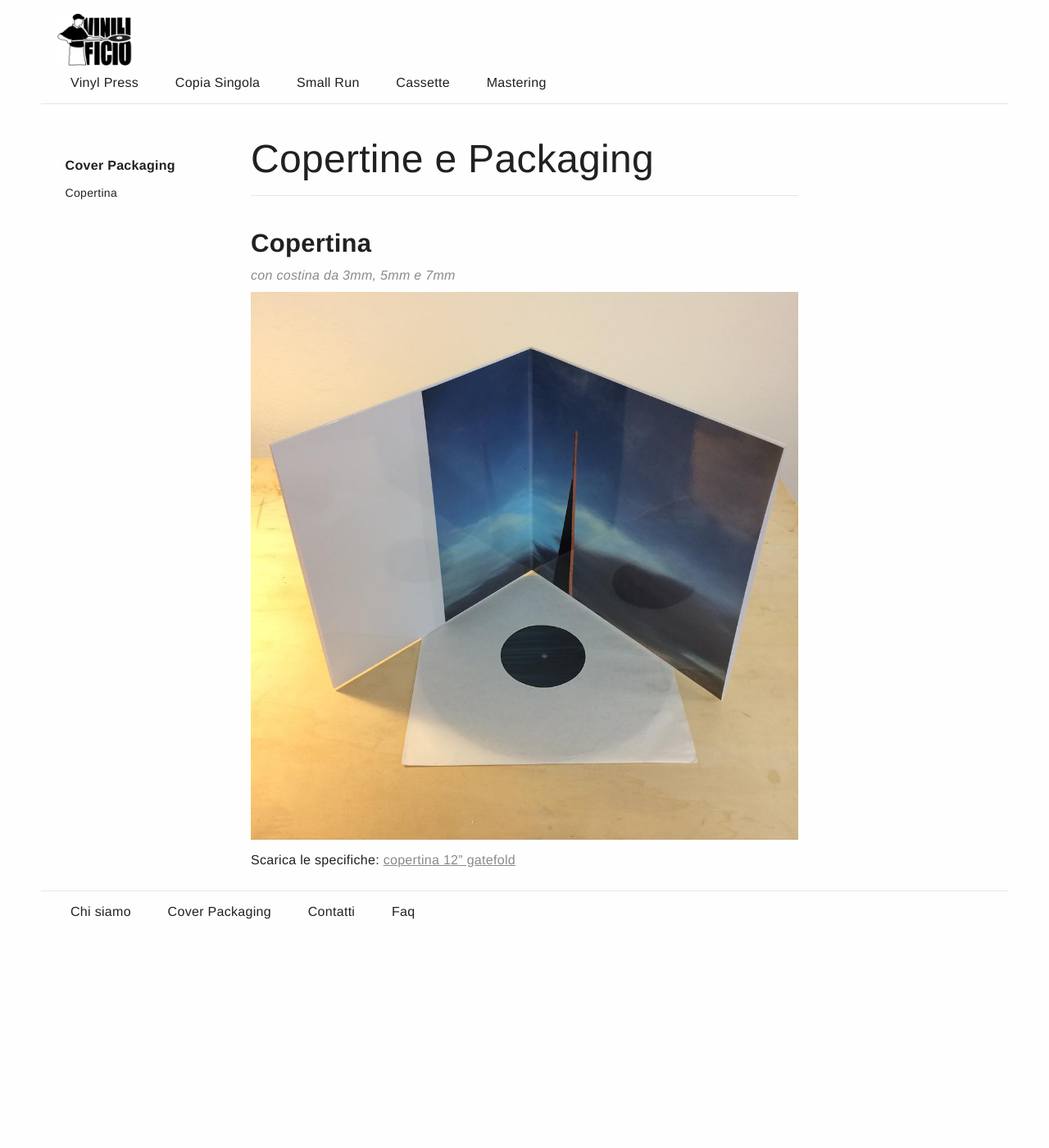
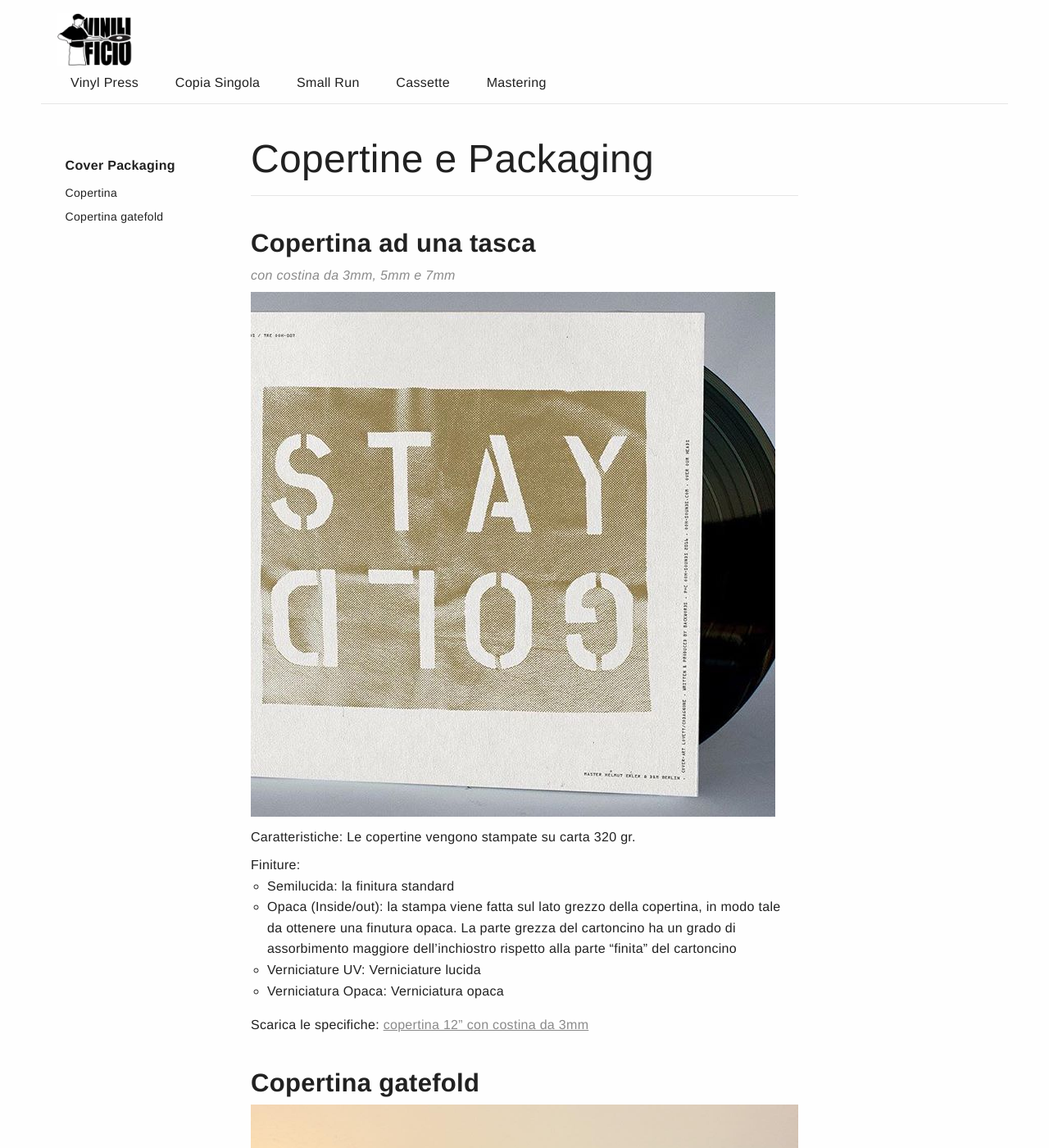
Before and after one commit to Vinilificio/Vinilificio.github.io, a Jekyll site: the page built from _pages/cover_packaging.md, in a window 1280 px wide and 1400 px high. Shown: the whole window at 82% size. Built offline with Jekyll 4.4.1, drawn with Linux system fonts in a browser that asks for light colours; some of the changed text lies outside the part shown.

Commit message:
Update cover_packaging.md

```diff
--- a/_pages/cover_packaging.md
+++ b/_pages/cover_packaging.md
@@ -2,17 +2,44 @@
 title: Cover Packaging
 menu:
 - titolo: Copertina
-  id: copertina
+  id: copertina_ad_una_tasca
+- titolo: Copertina gatefold
+  id: copertina-gatefold
 published: true
 ---
 
 # Copertine e Packaging
 
-### Copertina
+### Copertina ad una tasca
 *con costina da 3mm, 5mm e 7mm*
 
 
+![12" cover costina 3mm](/img/Costina3mm.jpg)
+
+Caratteristiche:
+Le copertine vengono stampate su carta 320 gr.
+
+Finiture:
+* Semilucida: la finitura standard
+* Opaca (Inside/out): la stampa viene fatta sul lato grezzo della copertina, in modo tale da ottenere una finutura opaca. La parte grezza del cartoncino ha un grado di assorbimento maggiore dell'inchiostro rispetto alla parte "finita" del cartoncino
+* Verniciature UV: Verniciature lucida
+* Verniciatura Opaca: Verniciatura opaca
+
+
+Scarica le specifiche:
+<a href="https://dl.dropboxusercontent.com/u/6988499/TEMPLATES/Specs%20RAND/12inch_cover_1lp_3mm.pdf" target="_blank">copertina 12" con costina da 3mm</a>
+
+### Copertina gatefold
+
 ![12" gatefold cover](/img/Gatefold.jpg)
 
+Caratteristiche:
+Le copertine vengono stampate su carta 320 gr.
+
+Finiture:
+* Semilucida: la finitura standard
+* Opaca (Inside/out): la stampa viene fatta sul lato grezzo della copertina, in modo tale da ottenere una finutura opaca. La parte grezza del cartoncino ha un grado di assorbimento maggiore dell'inchiostro rispetto alla parte "finita" del cartoncino
+* Verniciature UV: Verniciature lucida
+* Verniciatura Opaca: Verniciatura opaca
 Scarica le specifiche:
 <a href="https://dl.dropboxusercontent.com/u/6988499/TEMPLATES/Specs%20RAND/12inch_klappcover_7mm.pdf" target="_blank">copertina 12" gatefold</a>
```
